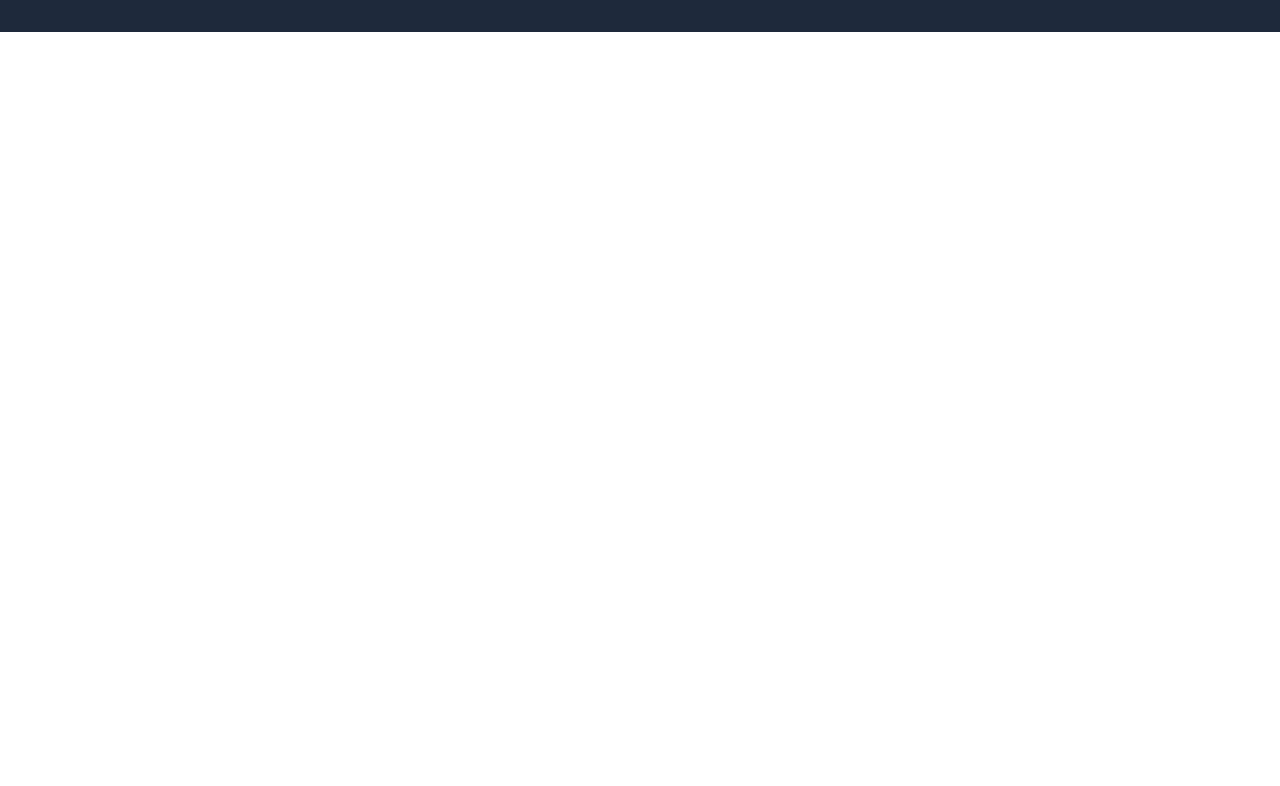
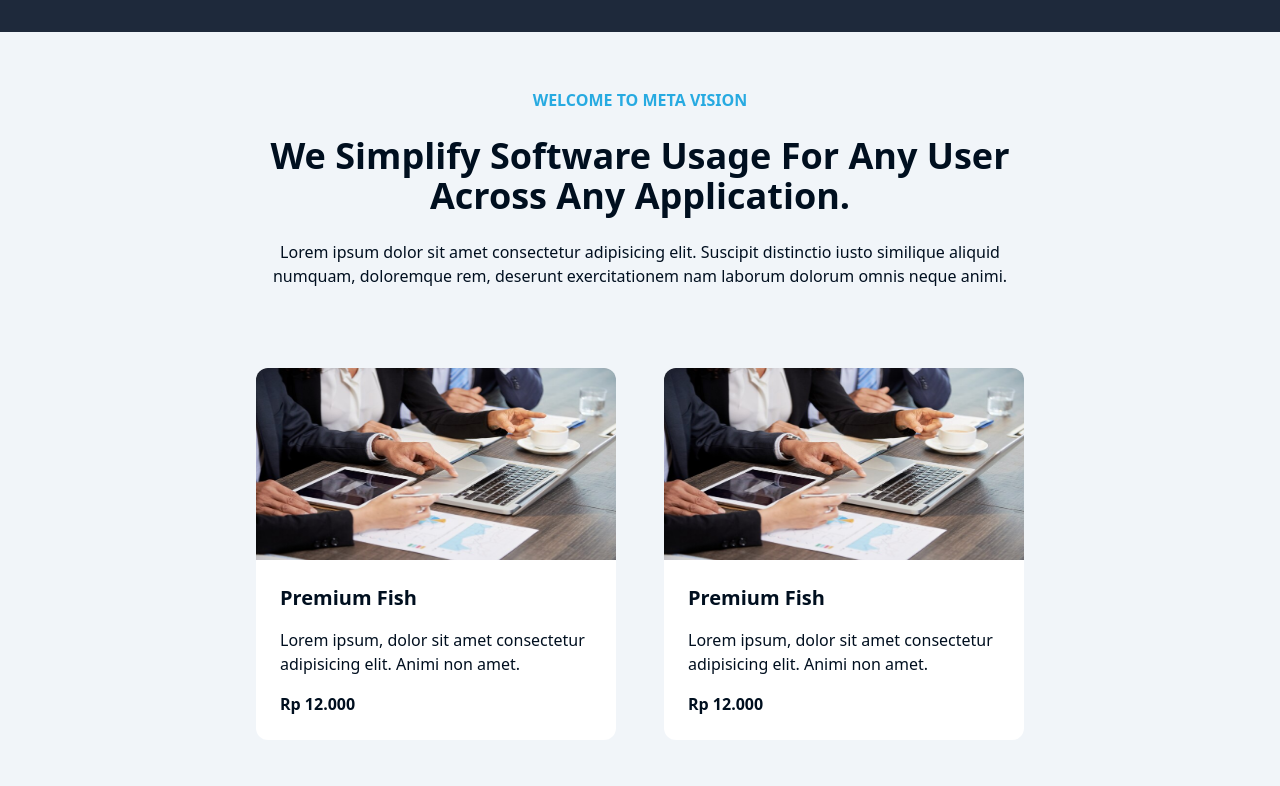
Before and after one commit to thoriqdharmawan/company-profile, a Next.js app: page / in a window 1280 px wide. Shown: the part 1360-2146 px from the top of the page. Before the commit the page ends 1392 px from the top, so only its background shows below. Built offline with nearby package versions, Linux system fonts and the light colour scheme.

Commit message:
feat(homepage): add proucts section

```diff
--- a/app/page.tsx
+++ b/app/page.tsx
@@ -1,11 +1,13 @@
 import Hero from "@/components/Hero";
 import Navbar from "@/components/Navbar";
+import Products from "@/components/Products";
 
 export default function Home() {
   return (
     <main>
       <Navbar />
       <Hero />
+      <Products />
     </main>
   );
 }
--- /dev/null
+++ b/components/Products/ProductItem.tsx
@@ -0,0 +1,21 @@
+import Image from "next/image";
+import React from "react";
+
+export default function ProductItem() {
+  return (
+    <div className="rounded-xl overflow-hidden bg-white hover:shadow-2xl cursor-pointer">
+      <div className="h-48 w-full relative">
+        <Image alt="product" fill src="/images/hero.jpg" />
+      </div>
+
+      <div className="p-6">
+        <h3 className="text-xl font-bold mb-4">Premium Fish</h3>
+        <p>
+          Lorem ipsum, dolor sit amet consectetur adipisicing elit. Animi non
+          amet.
+        </p>
+        <p className="mt-4 font-semibold">Rp 12.000</p>
+      </div>
+    </div>
+  );
+}
--- /dev/null
+++ b/components/Products/index.tsx
@@ -0,0 +1,32 @@
+import React from "react";
+import ProductItem from "./ProductItem";
+import { Button } from "../ui/button";
+
+export default function Products() {
+  return (
+    <div className="flex flex-col w-full items-center gap-6 py-14 bg-slate-100">
+      <div className="max-w-screen-md flex flex-col gap-6 text-center">
+        <p className="font-semibold text-primary">WELCOME TO META VISION</p>
+        <h2 className="text-4xl font-bold">
+          We Simplify Software Usage For Any User Across Any Application.
+        </h2>
+        <p>
+          Lorem ipsum dolor sit amet consectetur adipisicing elit. Suscipit
+          distinctio iusto similique aliquid numquam, doloremque rem, deserunt
+          exercitationem nam laborum dolorum omnis neque animi.
+        </p>
+      </div>
+
+      <div className="max-w-screen-md flex flex-col items-center gap-16">
+        <div className="grid grid-cols-2 gap-12 mt-14">
+          <ProductItem />
+          <ProductItem />
+          <ProductItem />
+          <ProductItem />
+        </div>
+
+        <Button>See All Products</Button>
+      </div>
+    </div>
+  );
+}
```
